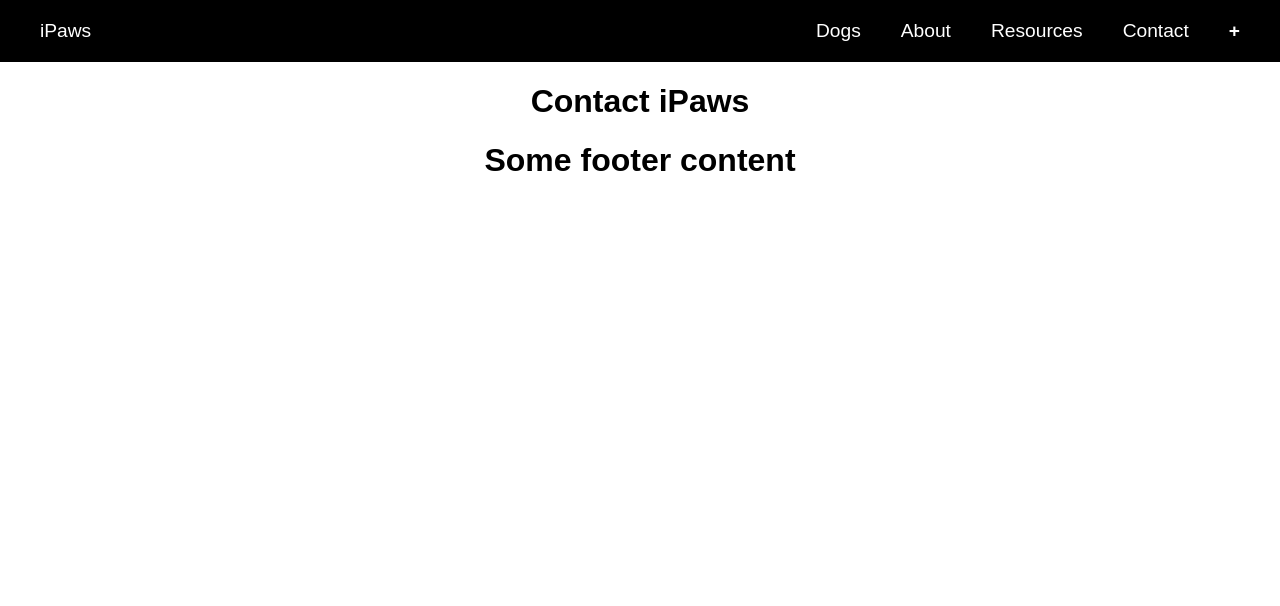
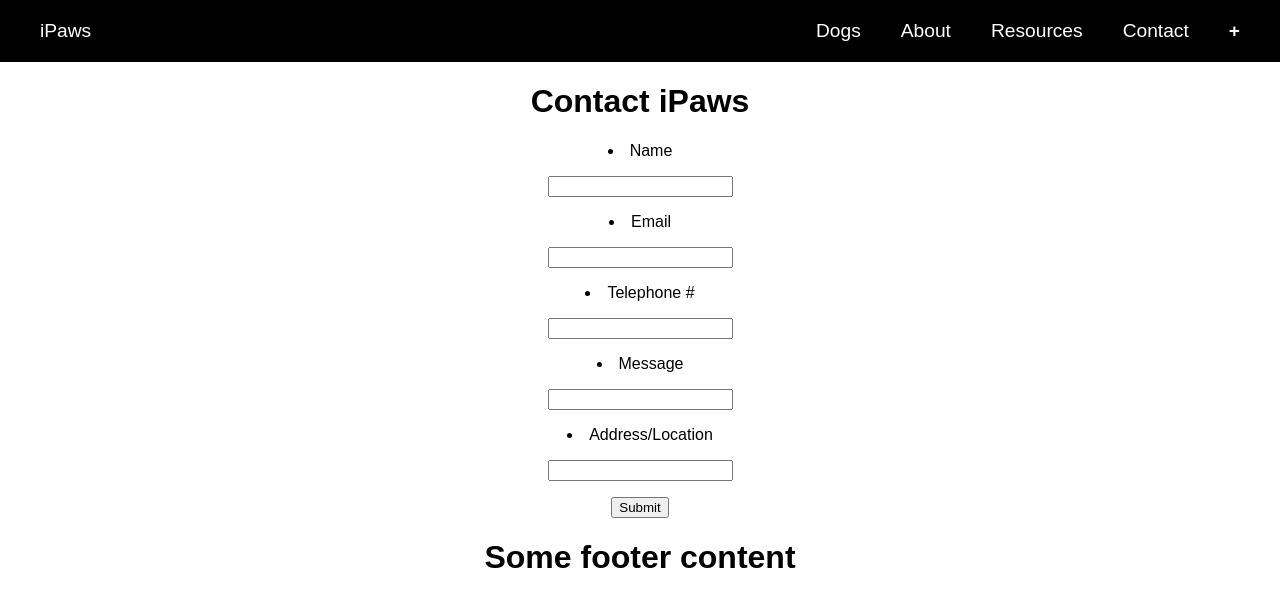
Before and after one commit to danmcquade/ipaws-front-end, a React (Create React App) app: page /contact in a window 1280 px wide. Shown: the top 606 px of the page. Built offline with nearby package versions, Linux system fonts and the light colour scheme.

Commit message:
created the form on the contact page, still need to add some css. However the form is taking in all text fields and submit button is trying thesend out the form.

```diff
--- a/src/Contact/Contact.css
+++ b/src/Contact/Contact.css
@@ -0,0 +1,6 @@
+.contact-form {
+text-align: center;
+font-size: 10px;
+font-family: fantasy;
+
+}
--- a/src/Contact/Contact.js
+++ b/src/Contact/Contact.js
@@ -1,11 +1,43 @@
 import React, { Component } from 'react'
 
 class Contact extends Component {
+
+
+
+
+
   render () {
     return (
       <div class='content'>
         <h1>Contact iPaws</h1>
-      </div>
+
+      <div className="contact-form">
+      <form>
+        <label><li> Name </li></label>
+          <p>
+            <input type="text" />
+              </p>
+              <label><li> Email </li></label>
+              <p>
+                <input type="text" />
+                </p>
+                <label className='telephone'><li> Telephone # </li></label>
+                <p>
+                  <input type="text" />
+                    </p>
+                    <label><li>Message</li></label>
+                    <p>
+                      <input type="text" />
+                      </p>
+                      <label><li> Address/Location </li></label>
+                      <p>
+                        <input type="text" />
+                          </p>
+                           <input type="submit" />
+
+              </form>
+            </div>
+          </div>
     )
   }
 }
```
